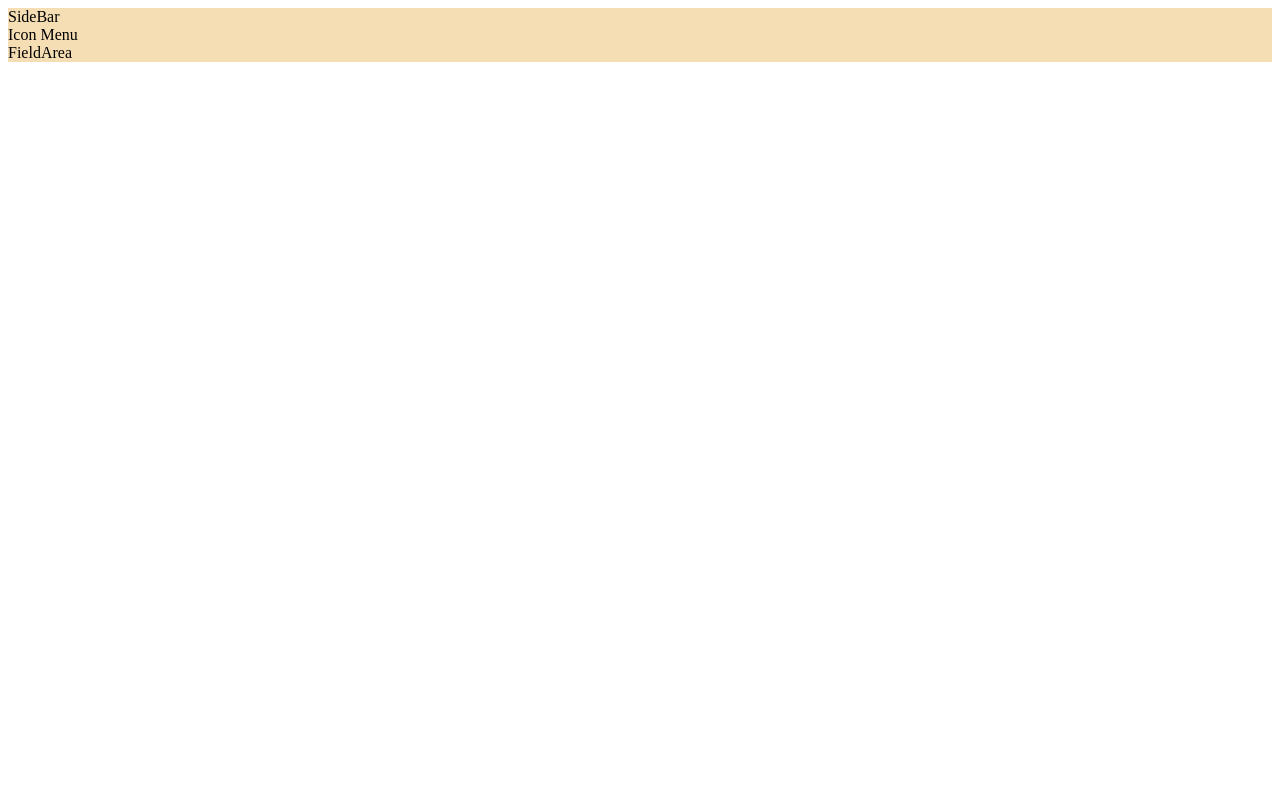
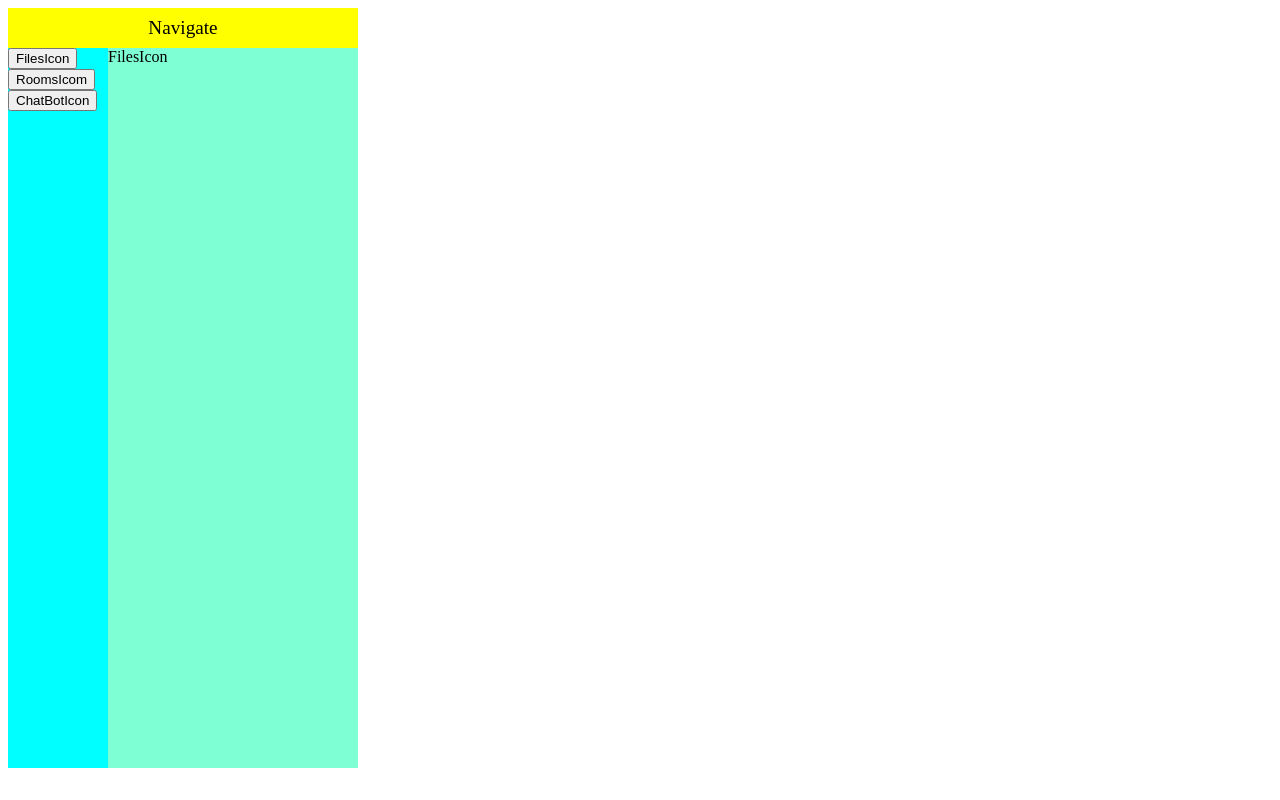
Before and after one commit to Sameer-Ahmed1/coeditor_bitnbuild, a React (Create React App) app: page / in a window 1280 px wide. Built offline with nearby package versions, Linux system fonts and the light colour scheme.

Commit message:
Basic Implementation of components

```diff
--- a/src/App.css
+++ b/src/App.css
@@ -1,8 +1,3 @@
 .App{
     display: flex;
-    flex-direction: column;
 }
-
-.SideBar{
-    background-color: wheat;
-}
--- a/src/components/FieldArea.js
+++ b/src/components/FieldArea.js
@@ -1,6 +1,6 @@
-function FieldArea(){
-    return <div className="FieldArea">
-        FieldArea
+function FieldArea(props){
+    return <div className="FieldArea FItem">
+        {props.currField}
     </div>
 }
 
--- /dev/null
+++ b/src/components/Fields.css
@@ -0,0 +1,20 @@
+/* .FItem{
+    background-color: blue;
+} */
+
+.Fields{
+    height: inherit;
+    /* background-color: blue; */
+
+    display: flex;
+}
+
+
+.IconMenu{
+    background-color: aqua;
+    min-width: 100px;
+}
+.FieldArea{
+    background-color: aquamarine;
+    min-width: 250px;
+}
--- /dev/null
+++ b/src/components/Fields.js
@@ -0,0 +1,17 @@
+import IconMenu from "./IconMenu";
+import FieldArea from "./FieldArea";
+import "./Fields.css"
+import { useState } from "react";
+
+function Fields(){
+
+    const [currField,setCurrField] = useState("FilesIcon");
+    return (
+        <div className="Fields SBItem">
+            <IconMenu setCurrField={setCurrField}/>
+            <FieldArea currField={currField}/>
+        </div>
+    )
+}
+
+export default Fields;
--- /dev/null
+++ b/src/components/Icon.js
@@ -0,0 +1,11 @@
+function Icon({name,setCurrField}){
+    return (
+        <div class="Icon">
+            <button onClick={()=>setCurrField(name)}>
+                {name}
+            </button>
+        </div>
+    )
+}
+
+export  default Icon;
--- a/src/components/IconMenu.js
+++ b/src/components/IconMenu.js
@@ -1,6 +1,9 @@
-function IconMenu(){
-    return <div className="IconMenu">
-        Icon Menu
+import Icon from "./Icon"
+function IconMenu({setCurrField}){
+    return <div className="IconMenu FItem">
+        <Icon name="FilesIcon" setCurrField={setCurrField}/>
+        <Icon name="RoomsIcom" setCurrField={setCurrField}/>
+        <Icon name="ChatBotIcon" setCurrField={setCurrField}/>
     </div>
 }
 
--- /dev/null
+++ b/src/components/Intro.js
@@ -0,0 +1,9 @@
+function Intro(){
+    return (
+        <div className="Intro SBItem">
+            Navigate
+        </div>
+    )
+}
+
+export default Intro;
--- a/src/components/SideBar.css
+++ b/src/components/SideBar.css
@@ -1,3 +1,25 @@
-.item{
+/* .item{
     background-color: lightblue;
+} */
+
+
+.SideBar{
+    background-color: wheat;
+    display: flex;
+    flex-direction: column;
+    height: 95vh;
 }
+
+/* .SBItem{
+    background-color: yellow;
+} */
+
+.Intro{
+    background-color: yellow;
+    min-height: 40px;
+    min-width: 200px;
+    font-size: larger;
+
+    text-align: center;
+    line-height: 40px;
+}
--- a/src/components/SideBar.js
+++ b/src/components/SideBar.js
@@ -1,12 +1,11 @@
-import IconMenu from "./IconMenu";
-import FieldArea from "./FieldArea";
+import Intro from "./Intro"
+import Fields from "./Fields";
 import "./SideBar.css"
 
 function SideBar() {
     return <div className="SideBar">
-        SideBar
-        <IconMenu className="item"/>
-        <FieldArea className="item"/>
+        <Intro />
+        <Fields />
     </div>;
 }
 
```
